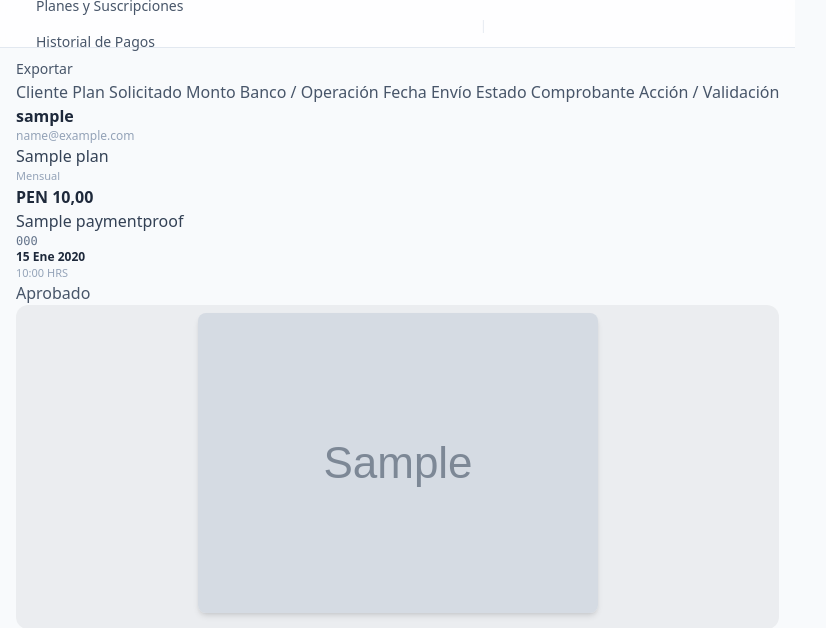
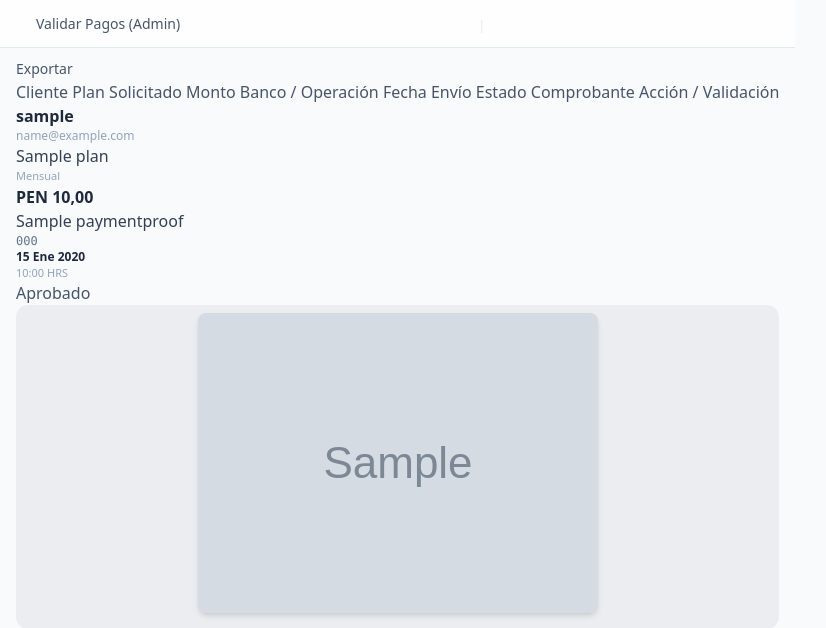
Before and after one commit to mickfree/taldora-saas, a Django app: template templates/subscriptions/admin_payment_list.html in a window 1280 px wide. Shown: the top 628 px of the page, without its empty margins (0-826 px from the left). Run offline with Django 5.2, Linux system fonts and the light colour scheme; the template is opened without the code that fills it: values that come from a table or form of the project are taken from there, others are empty; tables that the repository leaves empty hold one stand-in row (values such as "Sample post"); grey boxes marked "Sample" are stand-in pictures; parts of the project's set-up code (start-up, migrations or seed data) failed here and were passed over; some libraries are stand-ins or nearby versions.

Commit message:
feat: add admin payment list page and associated breadcrumb components

```diff
--- a/templates/subscriptions/admin_payment_list.html
+++ b/templates/subscriptions/admin_payment_list.html
@@ -2,7 +2,7 @@
 {% load static %}
 
 {% block breadcrumbs %}
-{% include 'subscriptions/partials/_breadcrumbs.html' %}
+{% include 'subscriptions/partials/_admin_breadcrumbs.html' %}
 {% endblock %}
 
 {% block content %}
--- /dev/null
+++ b/templates/subscriptions/partials/_admin_breadcrumbs.html
@@ -0,0 +1,18 @@
+{% with page=active_page|default:request.resolver_match.url_name %}
+<c-ui.breadcrumbs>
+    <c-ui.breadcrumbs_item href="{% url 'home' %}" icon="home" label="Inicio" />
+    <c-ui.breadcrumbs_item href="{% url 'admin_payment_list' %}" icon="shield-check" label="Administración">
+        <c-slot name="menu">
+            <a href="{% url 'admin_payment_list' %}"
+               class="flex items-center gap-2 px-3 py-2 text-xs rounded-lg transition-colors whitespace-nowrap {% if page == 'admin_payment_list' %}bg-slate-100 dark:bg-brandHover font-semibold text-slate-900 dark:text-white{% else %}text-slate-600 dark:text-brandMuted hover:text-primary-600 dark:hover:text-brandAccent hover:bg-slate-100 dark:hover:bg-brandHover/50{% endif %}">
+                <c-ui.icon name="shield-check" class="text-sm {% if page == 'admin_payment_list' %}text-primary-600 dark:text-brandAccent{% endif %}" />
+                <span>Validar Pagos (Admin)</span>
+            </a>
+        </c-slot>
+    </c-ui.breadcrumbs_item>
+
+    {% if page == 'admin_payment_list' %}
+        <c-ui.breadcrumbs_item icon="shield-check" label="Validar Pagos (Admin)" active="true" />
+    {% endif %}
+</c-ui.breadcrumbs>
+{% endwith %}
--- a/templates/subscriptions/partials/_breadcrumbs.html
+++ b/templates/subscriptions/partials/_breadcrumbs.html
@@ -13,13 +13,6 @@
                 <c-ui.icon name="receipt" class="text-sm {% if page == 'history_payment_list' %}text-primary-600 dark:text-brandAccent{% endif %}" />
                 <span>Historial de Pagos</span>
             </a>
-            {% if user.is_staff or user.is_superuser %}
-            <a href="{% url 'admin_payment_list' %}"
-               class="flex items-center gap-2 px-3 py-2 text-xs rounded-lg transition-colors whitespace-nowrap {% if page == 'admin_payment_list' %}bg-slate-100 dark:bg-brandHover font-semibold text-slate-900 dark:text-white{% else %}text-slate-600 dark:text-brandMuted hover:text-primary-600 dark:hover:text-brandAccent hover:bg-slate-100 dark:hover:bg-brandHover/50{% endif %}">
-                <c-ui.icon name="shield-check" class="text-sm {% if page == 'admin_payment_list' %}text-primary-600 dark:text-brandAccent{% endif %}" />
-                <span>Validar Pagos (Admin)</span>
-            </a>
-            {% endif %}
         </c-slot>
     </c-ui.breadcrumbs_item>
 
@@ -27,8 +20,6 @@
         <c-ui.breadcrumbs_item icon="shopping-cart" label="Planes y Suscripciones" active="true" />
     {% elif page == 'history_payment_list' %}
         <c-ui.breadcrumbs_item icon="receipt" label="Historial de Pagos" active="true" />
-    {% elif page == 'admin_payment_list' %}
-        <c-ui.breadcrumbs_item icon="shield-check" label="Validar Pagos (Admin)" active="true" />
     {% endif %}
 </c-ui.breadcrumbs>
 {% endwith %}
```
